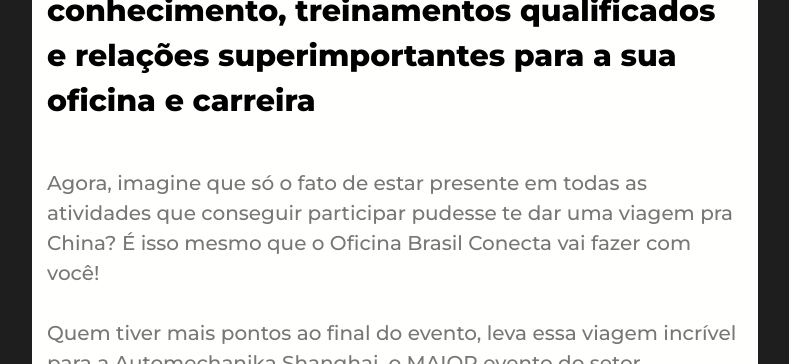
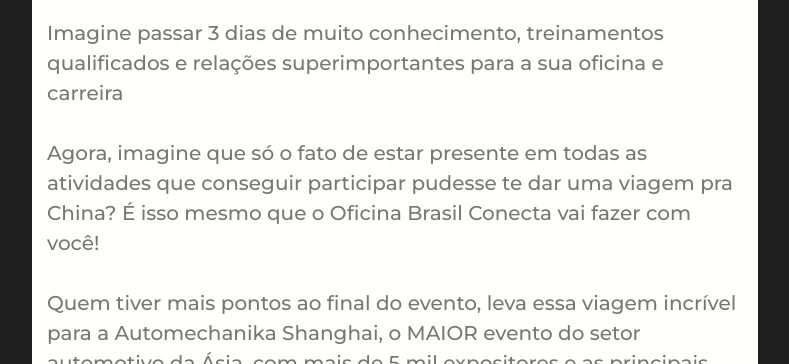
Before and after one commit to OficinaBrasilGrowth/NewsletterOB-10-07-2025, a plain HTML site: page newsletter-ob/index.html in a window 1280 px wide. Shown: the part 777-1141 px from the top of the page, without its empty margins (245-1034 px from the left). Drawn offline with Linux system fonts and the light colour scheme.

Commit message:
Add files via upload

```diff
--- a/newsletter-ob/index.html
+++ b/newsletter-ob/index.html
@@ -253,8 +253,10 @@
 <tr>
 <td align="left" class="x" style="font-size:0;padding-bottom:0;word-break:break-word;">
 <div style="text-align:left;"><p style="Margin:0;mso-line-height-alt:45px;"><span style="font-size:30px;font-family:'Montserrat', 'Arial', sans-serif;font-weight:800;color:#000000;line-height:150%;mso-line-height-alt:45px;">
-Sua ida para o outro lado do mundo &eacute; com o Conecta! Imagine passar 3 dias de muito conhecimento, treinamentos qualificados e rela&ccedil;&otilde;es superimportantes para a sua oficina e carreira</span></p>
-<p style="Margin:0;mso-line-height-alt:45px;"><span style="font-size:30px;font-family:'Montserrat', 'Arial', sans-serif;font-weight:800;color:#000000;line-height:150%;mso-line-height-alt:45px;">&nbsp;</span></p>
+Sua ida para o outro lado do mundo &eacute; com o Conecta! </span></p>
+<p style="Margin:0;mso-line-height-alt:30px;"><span style="font-size:20px;font-family:'Montserrat', 'Arial', sans-serif;font-weight:500;color:#777777;line-height:150%;mso-line-height-alt:30px;">&nbsp;</span></p>
+<p style="Margin:0;mso-line-height-alt:30px;"><span style="font-size:20px;font-family:'Montserrat', 'Arial', sans-serif;font-weight:500;color:#777777;line-height:150%;mso-line-height-alt:30px;">Imagine passar 3 dias de muito conhecimento, treinamentos qualificados e rela&ccedil;&otilde;es superimportantes para a sua oficina e carreira</span></p>
+<p style="Margin:0;mso-line-height-alt:30px;"><span style="font-size:20px;font-family:'Montserrat', 'Arial', sans-serif;font-weight:500;color:#777777;line-height:150%;mso-line-height-alt:30px;">&nbsp;</span></p>
 <p style="Margin:0;mso-line-height-alt:30px;"><span style="font-size:20px;font-family:'Montserrat', 'Arial', sans-serif;font-weight:500;color:#777777;line-height:150%;mso-line-height-alt:30px;">Agora, imagine que s&oacute; o fato de estar presente em todas as atividades que conseguir participar pudesse te dar uma viagem pra China? &Eacute; isso mesmo que o Oficina Brasil Conecta vai fazer com voc&ecirc;! </span></p>
 <p style="Margin:0;mso-line-height-alt:30px;"><span style="font-size:20px;font-family:'Montserrat', 'Arial', sans-serif;font-weight:500;color:#777777;line-height:150%;mso-line-height-alt:30px;">&nbsp;</span></p>
 <p style="Margin:0;mso-line-height-alt:30px;"><span style="font-size:20px;font-family:'Montserrat', 'Arial', sans-serif;font-weight:500;color:#777777;line-height:150%;mso-line-height-alt:30px;">Quem tiver mais pontos ao final do evento, leva essa viagem incr&iacute;vel para a Automechanika Shanghai, o MAIOR evento do setor automotivo da &Aacute;sia, com mais de 5 mil expositores e as principais marcas do planeta. </span></p>
```
Also changed, not shown: newsletter-ob/plain-text-version.txt, 1 other file.
